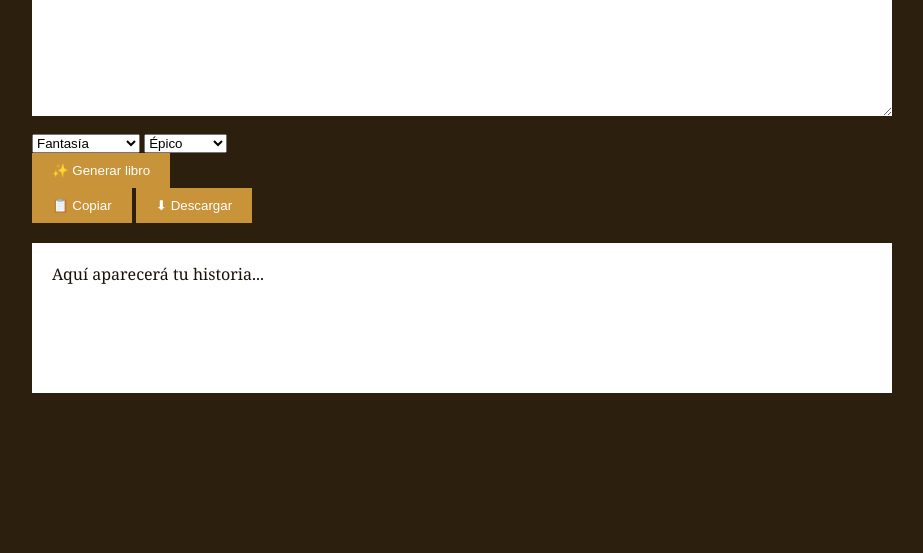
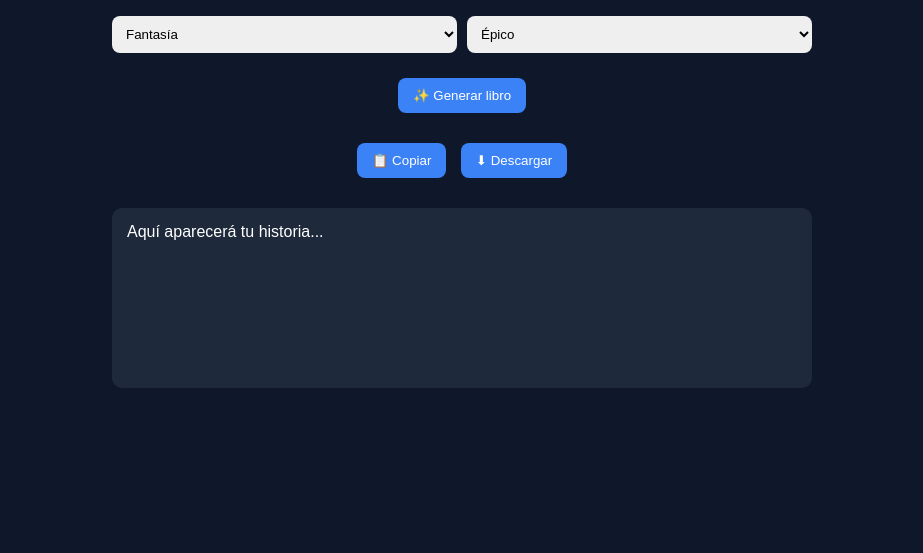
Before and after one commit to PUROPP/el-escritor, a plain HTML site: page index.html in a window 1280 px wide. Shown: the part 247-800 px from the top of the page, without its empty margins (178-1101 px from the left). Drawn offline with Linux system fonts and the light colour scheme.

Commit message:
Actualizar styles.css

```diff
--- a/styles.css
+++ b/styles.css
@@ -1,64 +1,70 @@
-*{
-box-sizing:border-box;
-margin:0;
-padding:0;
+body {
+  margin: 0;
+  font-family: Arial, sans-serif;
+  background: #0f172a;
+  color: white;
 }
 
-:root{
---cream:#f5efe3;
---parchment:#ede3ce;
---ink:#1a1209;
---sepia:#6b4c2a;
---gold:#c9933a;
+.app {
+  max-width: 700px;
+  margin: auto;
+  padding: 20px;
+  text-align: center;
 }
 
-body{
-background:#2c1f0e;
-font-family:Georgia,serif;
-color:var(--ink);
-display:flex;
-align-items:center;
-justify-content:center;
-height:100vh;
+h1 {
+  margin-bottom: 10px;
 }
 
-.app{
-width:100%;
-max-width:900px;
-padding:20px;
+textarea {
+  width: 100%;
+  height: 120px;
+  margin: 15px 0;
+  padding: 10px;
+  border-radius: 10px;
+  border: none;
+  resize: none;
+  font-size: 16px;
 }
 
-h1{
-color:white;
-margin-bottom:10px;
+.controls {
+  display: flex;
+  gap: 10px;
+  margin-bottom: 15px;
 }
 
-textarea{
-width:100%;
-height:150px;
-padding:10px;
-font-size:16px;
-margin-bottom:10px;
-border:none;
-outline:none;
+select {
+  flex: 1;
+  padding: 10px;
+  border-radius: 8px;
+  border: none;
 }
 
-button{
-padding:10px 20px;
-background:var(--gold);
-border:none;
-color:white;
-cursor:pointer;
-transition:0.2s;
+button {
+  padding: 10px 15px;
+  margin: 10px 5px;
+  border: none;
+  border-radius: 8px;
+  cursor: pointer;
+  background: #3b82f6;
+  color: white;
+  transition: 0.2s;
 }
 
-button:hover{
-opacity:0.8;
+button:hover {
+  background: #2563eb;
 }
 
-#output{
-margin-top:20px;
-background:white;
-padding:20px;
-min-height:150px;
+.actions {
+  margin-top: 10px;
 }
+
+#output {
+  margin-top: 20px;
+  padding: 15px;
+  background: #1e293b;
+  border-radius: 10px;
+  text-align: left;
+  white-space: pre-wrap;
+  min-height: 150px;
+}
```
